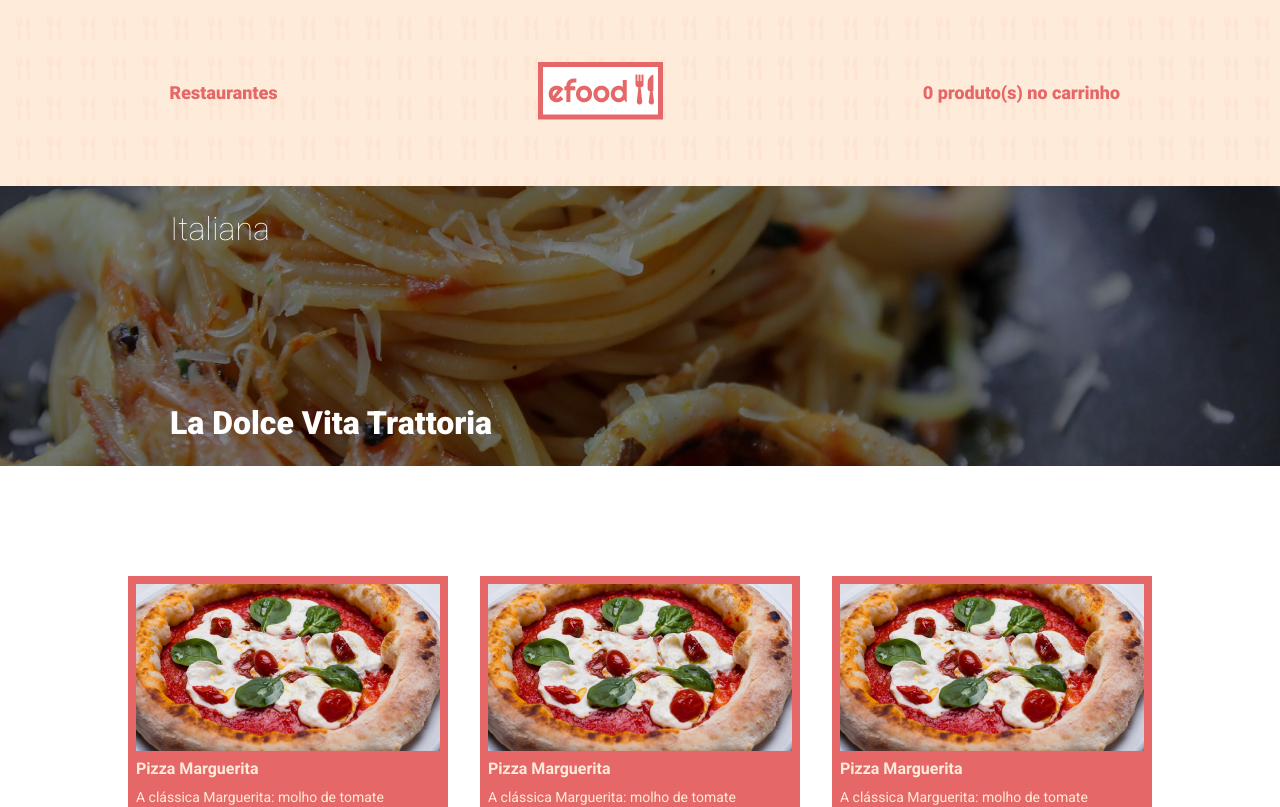
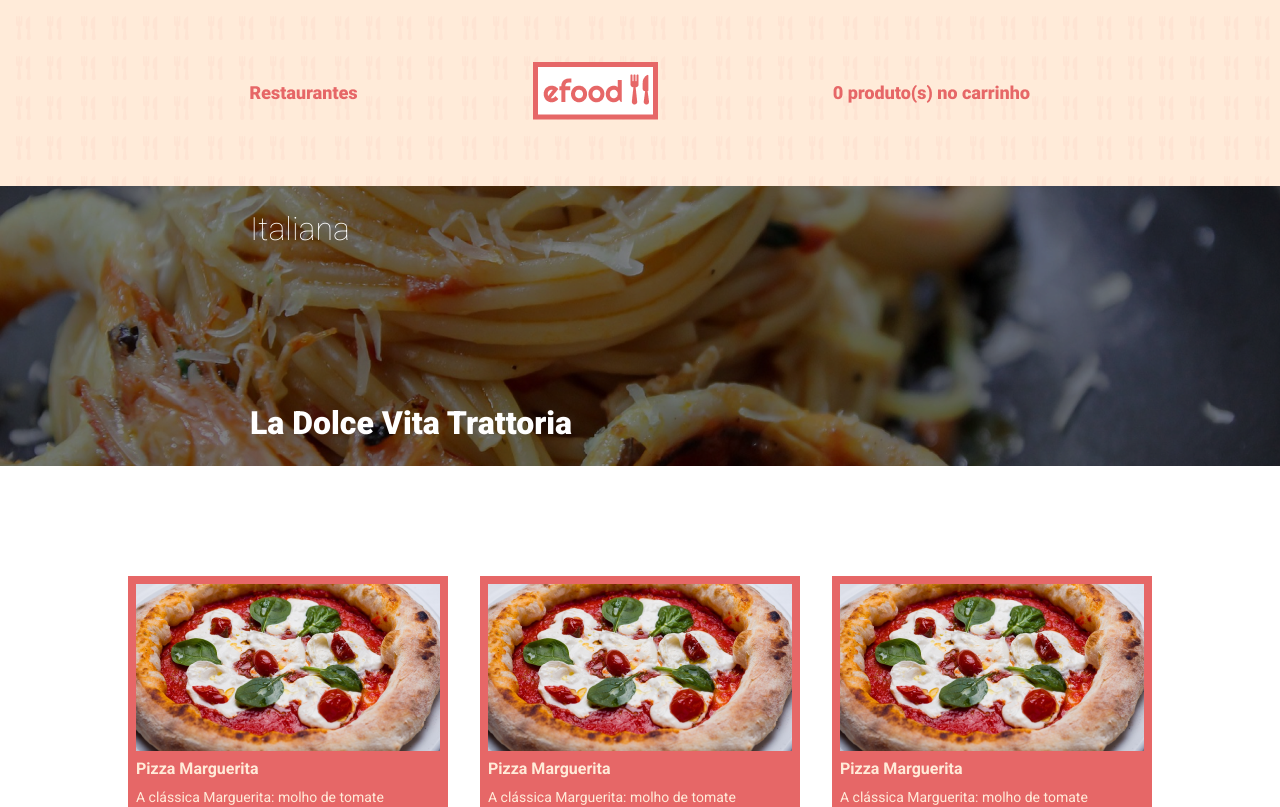
Before and after one commit to TamaradeMoura/efood, a React (Create React App) app: page /categories in a window 1280 px wide. Shown: the top 807 px of the page. Built offline with nearby package versions, Linux system fonts and the light colour scheme.

Commit message:
novo commit

```diff
--- a/src/components/MenuList/styles.ts
+++ b/src/components/MenuList/styles.ts
@@ -10,13 +10,13 @@ export const Header = styled.header`
   .imgEsq {
     display: flex;
     align-items: center;
-    margin-left: 170px;
+    margin-left: 250px;
   }
 
   .imgDir {
     display: flex;
     align-items: center;
-    margin-right: 160px;
+    margin-right: 250px;
   }
 
   .logo {
@@ -24,7 +24,8 @@ export const Header = styled.header`
     align-items: center;
     margin: 0 auto;
   }
-`
+
+  `
 
 export const Group = styled.div`
   width: 1024px;
@@ -46,7 +47,7 @@ export const Header2 = styled.header`
 export const Titulo1 = styled.div`
   display: flex;
   flex-direction: column;
-  margin-left: 170px;
+  margin-left: 250px;
 
   h1 {
     color: #fff;
```
